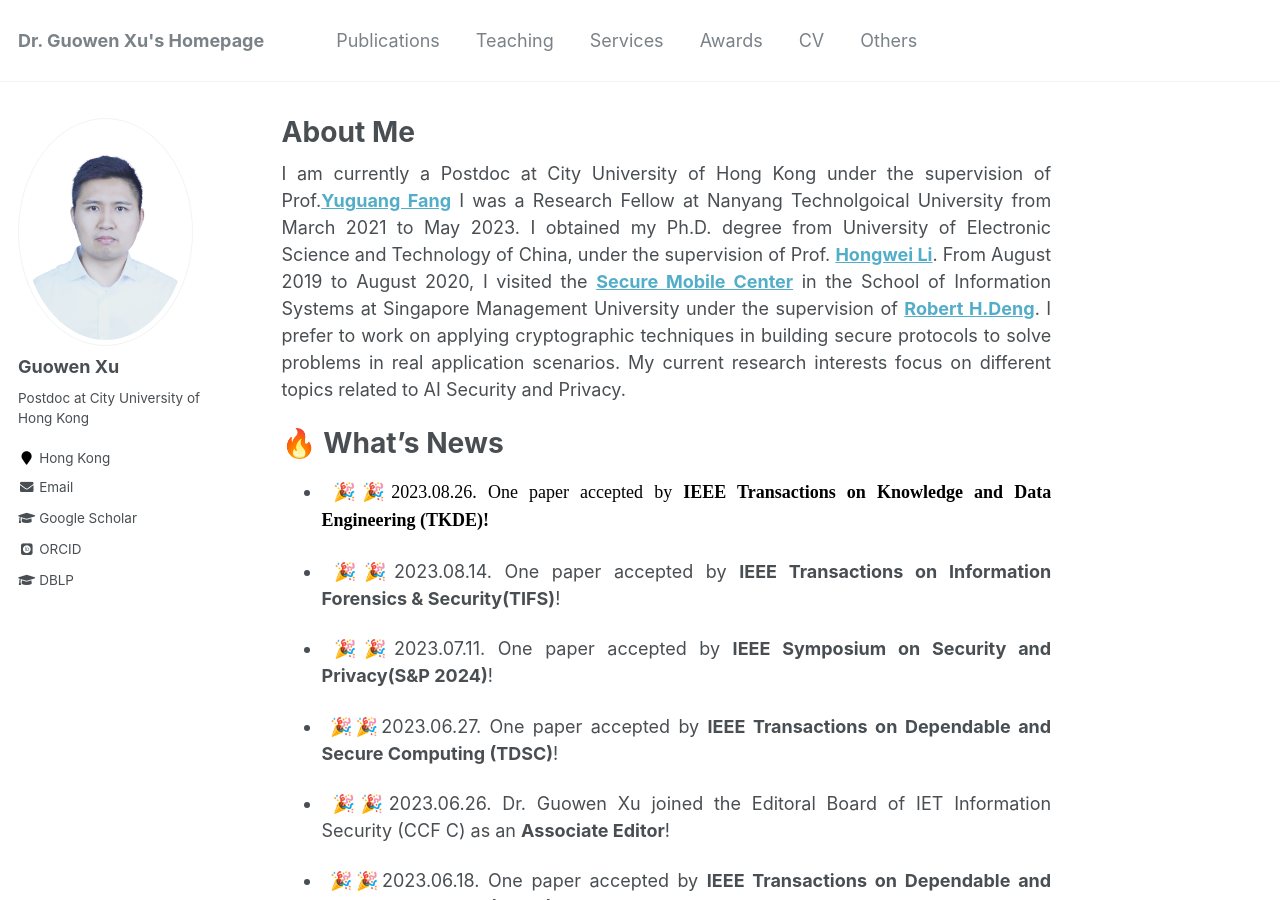
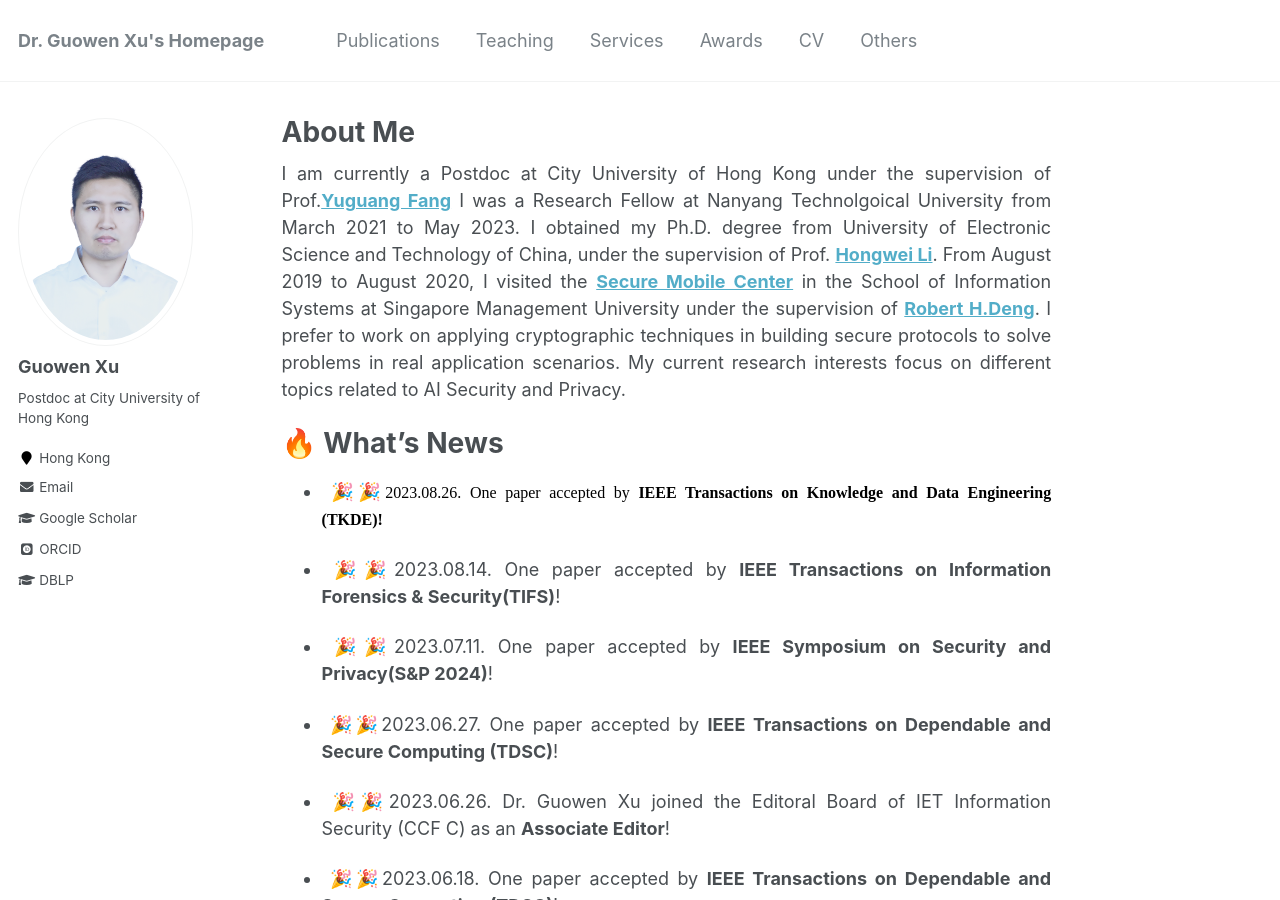
Before and after one commit to Guowen-xu/guowen-xu.github.io, a Jekyll site: the page built from _pages/about.md, in a window 1280 px wide and 900 px high. Built offline with Jekyll 4.4.1, drawn with Linux system fonts in a browser that asks for light colours; some web fonts are replaced.

Commit message:
Update about.md

```diff
--- a/_pages/about.md
+++ b/_pages/about.md
@@ -13,7 +13,7 @@ redirect_from:
 
   🔥 What's News
 ======
-- <p align="justify"> &nbsp;🎉🎉<font face="Times New Roman" color=black size=4>2023.08.26. One paper accepted by <b>IEEE Transactions on Knowledge and Data Engineering (TKDE)!</b></font></p>
+- <p align="justify"> &nbsp;🎉🎉<font face="Times New Roman" color=black size=3>2023.08.26. One paper accepted by <b>IEEE Transactions on Knowledge and Data Engineering (TKDE)!</b></font></p>
 - <p align="justify">&nbsp;🎉🎉2023.08.14. One paper accepted by <b>IEEE Transactions on Information Forensics & Security(TIFS)</b>!</p>
 -  <p align="justify">&nbsp;🎉🎉2023.07.11. One paper  accepted by  <b>IEEE Symposium on Security and Privacy(S&P 2024)</b>!</p>
 -  <p align="justify">&nbsp;🎉🎉2023.06.27. One paper  accepted by  <b>IEEE Transactions on Dependable and Secure Computing (TDSC)</b>!</p>
```
